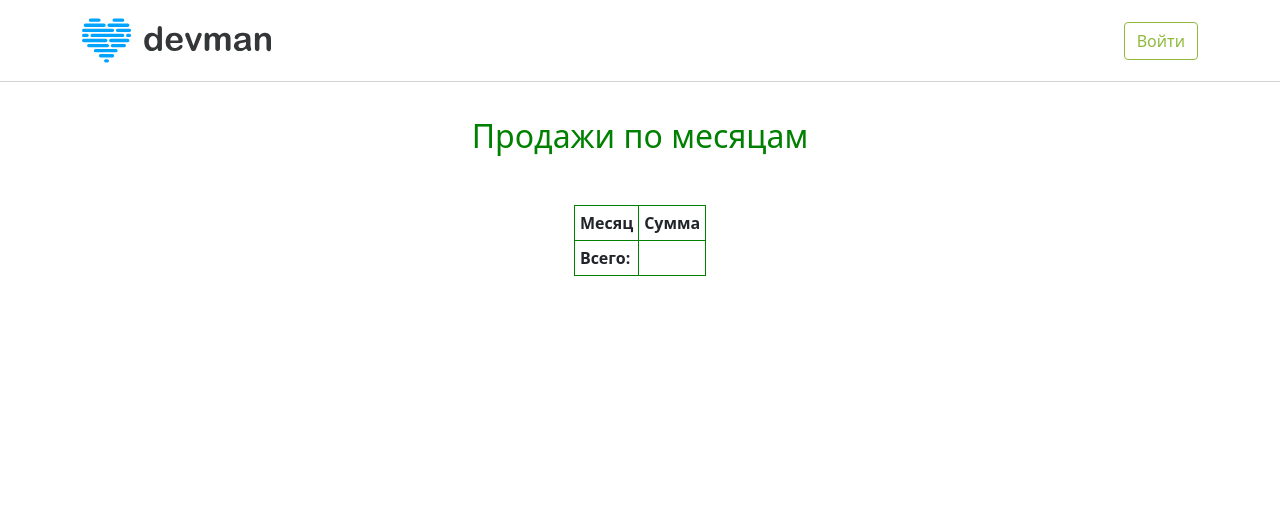
After one commit to fch-yk/d_12_02_food_plan, a Django app: template food/templates/food/sales.html in a window 1280 px wide. The commit adds this page. Shown: the top 516 px of the page. Run offline with Django 4.2, Linux system fonts and the light colour scheme; the template is opened without the code that fills it, so the values that code supplies are empty; parts of the project's set-up code (start-up, migrations or seed data) failed here and were passed over.

Commit message:
Show data of the report

```diff
--- /dev/null
+++ b/food/templates/food/sales.html
@@ -0,0 +1,27 @@
+{% extends 'food/base.html' %}
+{% load static %}
+
+{% block css %}
+  {{ block.super }}
+  <link rel="stylesheet" href="{% static 'css/report.css' %}">
+{% endblock %}
+
+{% block content %}
+  <h2 class="report-header">Продажи по месяцам</h2>
+  <table class="report">
+    <tr>
+      <th class="description">Месяц</th>
+      <th class="parameter">Сумма</th>
+    </tr>
+    {% for sale in sales %}
+      <tr>
+        <td class="description">{{ sale.month|date:"F Y" }}</td>
+        <td class="parameter">{{ sale.sum|floatformat:"2g" }}</td>
+      </tr>
+    {% endfor %}
+    <tr>
+      <td class="description total">Всего:</td>
+      <td class="parameter total">{{ total|floatformat:"2g" }}</td>
+    </tr>
+  </table>
+{% endblock %}
--- /dev/null
+++ b/static/css/report.css
@@ -0,0 +1,30 @@
+.report-header {
+  text-align: center;
+  color: green;
+}
+
+table,
+th,
+td {
+  border: 1px solid green;
+  border-collapse: collapse;
+  padding: 5px;
+}
+
+table.report {
+  margin-left: auto;
+  margin-right: auto;
+  margin-top: 50px;
+}
+
+table.report .description {
+  text-align: left;
+}
+
+table.report .parameter {
+  text-align: right;
+}
+
+table.report .total {
+  font-weight: bold;
+}
--- a/users/templates/users/lk.html
+++ b/users/templates/users/lk.html
@@ -15,7 +15,7 @@
                         <h2 class="text-center"><strong>Личный кабинет</strong></h2>
                         {% if user.is_staff%}
                           <div class="d-block mt-3">
-                            <a class="btn shadow-none btn-outline-success foodplan_green foodplan__border_green" href="{% url 'food:show_order' %}">Отчет по продажам</a>
+                            <a class="btn shadow-none btn-outline-success foodplan_green foodplan__border_green" href="{% url 'food:show_sales_report' %}">Отчет по продажам</a>
                           </div>
                         {% endif %}
                     </div>
```
Also changed, not shown: food/views.py (+16 -1 lines).
